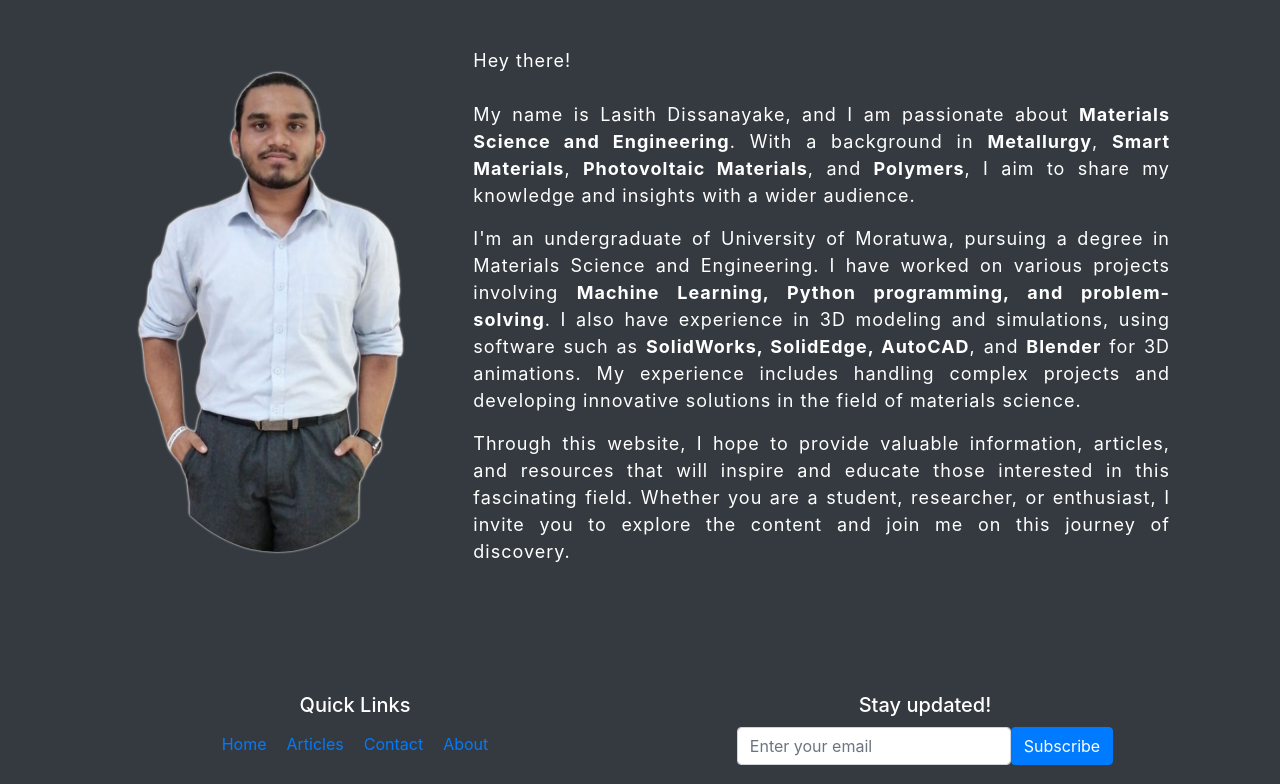
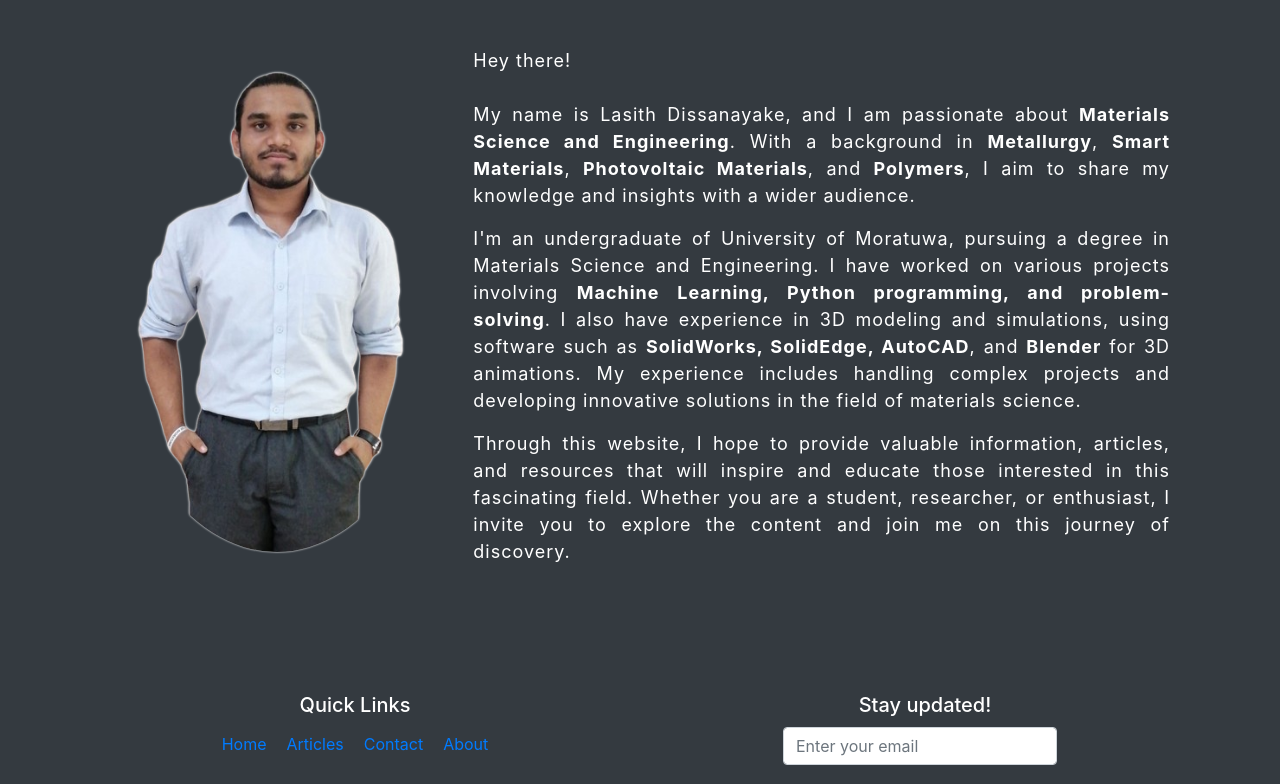
Before and after one commit to DissanayakeLYB/MatSci, a plain HTML site: page about.html in a window 1280 px wide. Shown: the part 56-840 px from the top of the page. Drawn offline with nearby package versions, Linux system fonts and the light colour scheme.

Commit message:
Update about.html

```diff
--- a/about.html
+++ b/about.html
@@ -86,6 +86,9 @@
         .social-media i{
             color: white;
         }
+        .input-sub{
+            margin-right: 10px;
+        }
         @media (max-width: 768px) {
             .footer .quick-links {
                 flex-direction: column;
@@ -170,11 +173,9 @@
                 <div class="col-md-6">
                     <h5>Stay updated!</h5>
                     <form class="form-inline justify-content-center">
-                        <div class="form-group mb-2">
-                            <label for="email" class="sr-only">Email</label>
+                        <div class="input-sub form-group mb-2">
                             <input type="email" class="form-control" id="email" placeholder="Enter your email">
                         </div>
-                        <button type="submit" class="btn btn-primary mb-2">Subscribe</button>
                     </form>
                 </div>
             </div>
```
